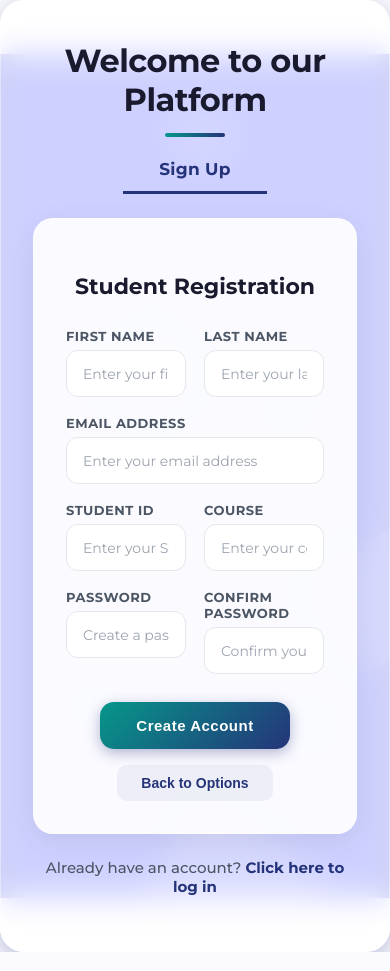
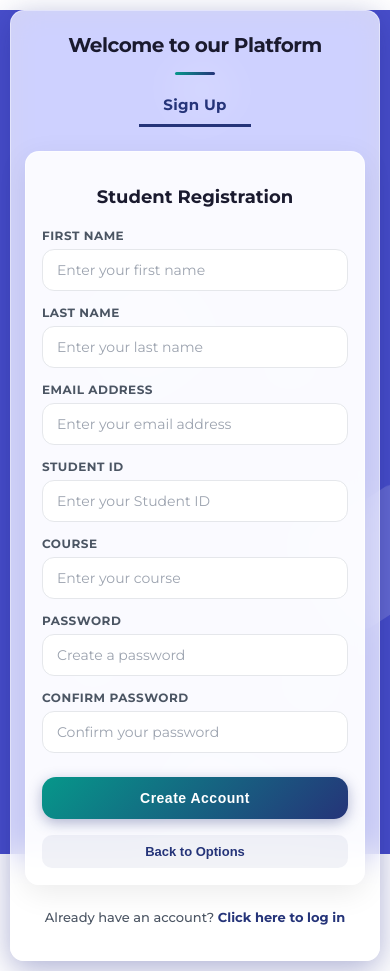
Before and after one commit to KixxFTW/Software-Design-UCU-MERCHANDISE-HUB, a Flask app: page /signup in a window 390 px wide, after a click on "Student". Run offline with Flask 3, Linux system fonts and the light colour scheme; parts of the project's set-up code (start-up, migrations or seed data) failed here and were passed over; some libraries are stand-ins or nearby versions.

Commit message:
updated project

```diff
--- a/UCU+ Software Design/run.py
+++ b/UCU+ Software Design/run.py
@@ -1620,7 +1620,7 @@ def instructor_payment():
                    p.status, p.payment_date
             FROM payments p
             WHERE p.email = %s
-            ORDER BY p.payment_date DESC
+            ORDER BY p.payment_date DESC, p.id DESC
         """
         cursor.execute(query, (instructor_email,))
         payments = cursor.fetchall()
@@ -2083,7 +2083,9 @@ def admin_dashboard():
             SELECT
                 o.id,
                 o.total_amount,
-                LOWER(o.status) AS status,
+                o.status,
+                o.payment_status,
+                o.payment_method,
                 o.created_at,
                 COALESCE(s.first_name, '') AS first_name,
                 COALESCE(s.last_name, o.student_id) AS last_name
@@ -2967,4 +2969,4 @@ def _ensure_schema():
 _ensure_schema()
 
 if __name__ == '__main__':
-    app.run(debug=True, port=5000)
+    app.run(debug=True, port=5000, host='192.168.1.59')
--- a/UCU+ Software Design/templates/AdminDashboard.html
+++ b/UCU+ Software Design/templates/AdminDashboard.html
@@ -645,6 +645,10 @@
             font-family: 'Nunito', sans-serif;
         }
 
+        html, body {
+            overflow-x: hidden;
+        }
+
         .sidebar {
             background: linear-gradient(180deg, var(--primary-color) 0%, #224abe 100%);
             min-height: 100vh;
--- a/UCU+ Software Design/templates/Dashboard.html
+++ b/UCU+ Software Design/templates/Dashboard.html
@@ -799,6 +799,10 @@
             box-sizing: border-box;
             font-family: 'Segoe UI', Tahoma, Geneva, Verdana, sans-serif;
         }
+
+        html, body {
+            overflow-x: hidden;
+        }
         @media (max-width: 576px) {
             body {
                 color: var(--text);
@@ -1442,6 +1446,7 @@
             white-space: nowrap;
             word-wrap: normal;
             direction: ltr;
+            font-feature-settings: 'liga';
             -webkit-font-feature-settings: 'liga';
             -webkit-font-smoothing: antialiased;
         }
--- a/UCU+ Software Design/templates/InstructorSettings.html
+++ b/UCU+ Software Design/templates/InstructorSettings.html
@@ -97,6 +97,10 @@
     body {
         background-color: var(--secondary);
         color: var(--text);
+    }
+
+    html, body {
+        overflow-x: hidden;
     }
 
     .container {
--- a/UCU+ Software Design/templates/Settings.html
+++ b/UCU+ Software Design/templates/Settings.html
@@ -256,6 +256,10 @@
             color: var(--text);
             background-color: white;
             background-size: cover;
+        }
+
+        html, body {
+            overflow-x: hidden;
         }
 
         .container {
@@ -793,6 +797,7 @@
             white-space: nowrap;
             word-wrap: normal;
             direction: ltr;
+            font-feature-settings: 'liga';
             -webkit-font-feature-settings: 'liga';
             -webkit-font-smoothing: antialiased;
         }
--- a/UCU+ Software Design/templates/SignupAS.html
+++ b/UCU+ Software Design/templates/SignupAS.html
@@ -656,6 +656,151 @@
         align-items: center;
         justify-content: center;
     }
+
+    /* Mobile Responsiveness */
+    html, body {
+        overflow-x: hidden;
+    }
+
+    @media (max-width: 768px) {
+        body {
+            padding: 10px;
+            align-items: flex-start;
+        }
+
+        .signup-as {
+            padding: 28px 18px;
+            width: 100%;
+            max-width: 100%;
+            border-radius: 18px;
+        }
+
+        .signup-as h2 {
+            font-size: 24px;
+        }
+
+        .signup-as h2:after {
+            width: 40px;
+            height: 3px;
+        }
+
+        .signup-as ul {
+            padding: 30px 0 10px 0;
+            gap: 20px;
+        }
+
+        .signup-as li a {
+            width: 130px;
+            height: 130px;
+            border-radius: 16px;
+        }
+
+        .user-icon {
+            width: 44px;
+            height: 44px;
+        }
+
+        .signup-as li span {
+            font-size: 14px;
+            padding-top: 8px;
+        }
+
+        .tab {
+            padding: 10px 24px;
+            font-size: 15px;
+        }
+
+        .form-container {
+            padding: 20px;
+            max-width: 100%;
+        }
+
+        .form-container h3 {
+            font-size: 18px;
+            margin-bottom: 20px;
+        }
+
+        /* Single column grids on mobile */
+        #student-form,
+        #educator-form {
+            display: flex;
+            flex-direction: column;
+            gap: 0;
+        }
+
+        #student-form .form-group,
+        #educator-form .form-group,
+        #student-form button.form-submit,
+        #educator-form button.form-submit,
+        #student-form + .back-button,
+        #educator-form + .back-button {
+            grid-column: auto;
+            width: 100%;
+        }
+
+        .form-group label {
+            font-size: 12px;
+        }
+
+        .form-group input {
+            padding: 11px 14px;
+            font-size: 14px;
+        }
+
+        .form-submit {
+            padding: 13px 28px;
+            font-size: 14px;
+            width: 100%;
+        }
+
+        .back-button {
+            font-size: 13px;
+            padding: 9px 20px;
+        }
+
+        .login-redirect {
+            font-size: 13px;
+        }
+    }
+
+    @media (max-width: 480px) {
+        .signup-as {
+            padding: 22px 14px;
+            border-radius: 14px;
+        }
+
+        .signup-as h2 {
+            font-size: 20px;
+        }
+
+        .signup-as ul {
+            gap: 14px;
+        }
+
+        .signup-as li a {
+            width: 110px;
+            height: 110px;
+            border-radius: 14px;
+        }
+
+        .user-icon {
+            width: 38px;
+            height: 38px;
+        }
+
+        .signup-as li span {
+            font-size: 13px;
+        }
+
+        .form-container {
+            padding: 16px;
+            border-radius: 14px;
+        }
+
+        .form-group {
+            margin-bottom: 14px;
+        }
+    }
     </style>
     <script>
         function switchTab(tabName) {
```
Also changed, not shown: UCU+ Software Design/templates/Index.html (+49 -2 lines), UCU+ Software Design/templates/ResetPassword.html (+7 -5 lines).
